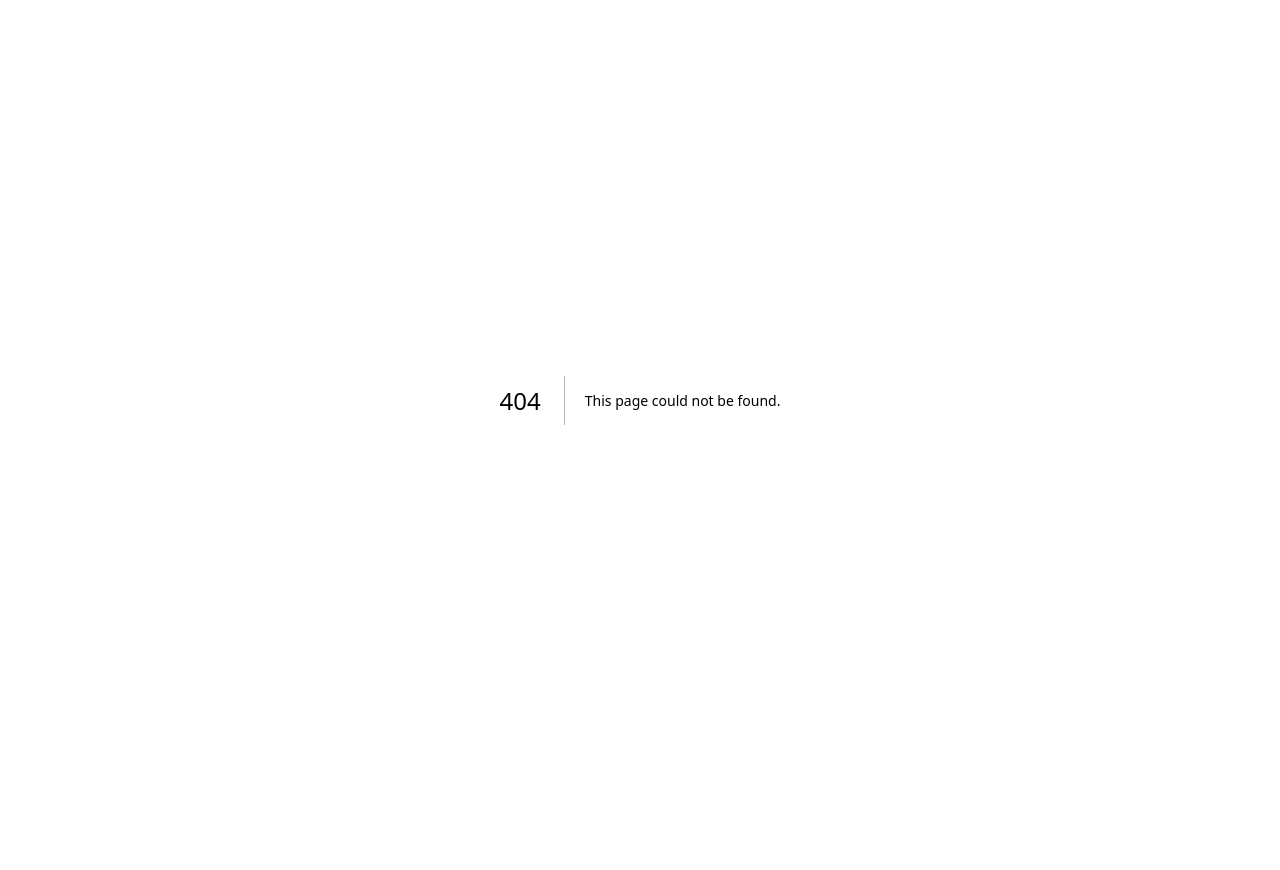
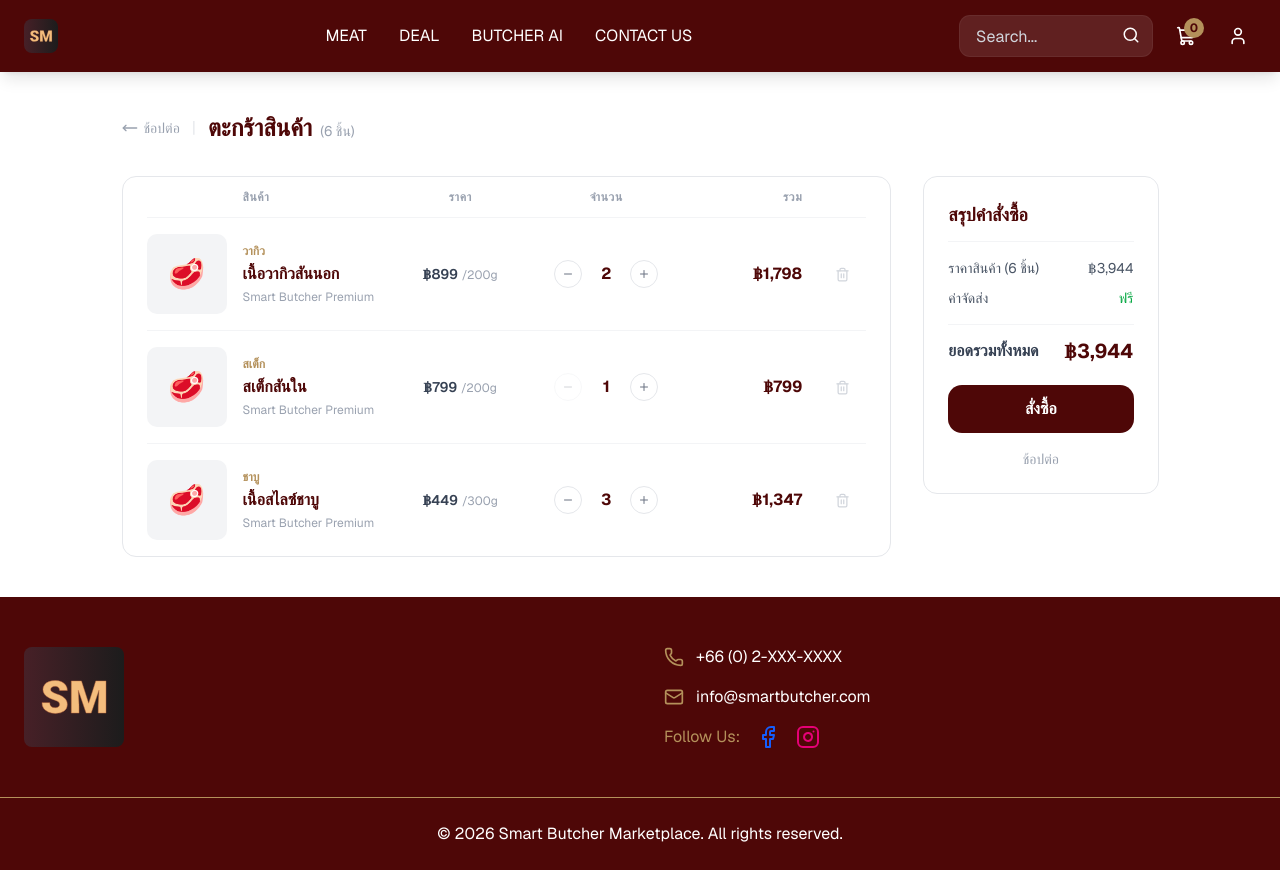
Before and after one commit to aphiwat03/Smart-Butcher-Marketplace, a Next.js app in the folder frontend/: page /cart in a window 1280 px wide. Before the commit this address had no page. Before the commit the page ends 800 px from the top, so only its background shows below. Built offline with nearby package versions, Linux system fonts and the light colour scheme.

Commit message:
feat(cart):mock cart page

```diff
--- /dev/null
+++ b/frontend/app/(main)/cart/page.tsx
@@ -0,0 +1,268 @@
+"use client";
+
+import { useState } from "react";
+import Image from "next/image";
+import Link from "next/link";
+import { Trash2, Minus, Plus, ShoppingBag, MoveLeft } from "lucide-react";
+
+type CartItem = {
+  id: number;
+  name: string;
+  price: number;
+  quantity: number;
+  unit: string;
+  imageUrl: string | null;
+  store: string;
+  category: string;
+};
+
+const MOCK_CART: CartItem[] = [
+  {
+    id: 1,
+    name: "เนื้อวากิวสันนอก",
+    price: 899,
+    quantity: 2,
+    unit: "200g",
+    imageUrl: null,
+    store: "Smart Butcher Premium",
+    category: "วากิว",
+  },
+  {
+    id: 2,
+    name: "สเต็กสันใน",
+    price: 799,
+    quantity: 1,
+    unit: "200g",
+    imageUrl: null,
+    store: "Smart Butcher Premium",
+    category: "สเต็ก",
+  },
+  {
+    id: 3,
+    name: "เนื้อสไลซ์ชาบู",
+    price: 449,
+    quantity: 3,
+    unit: "300g",
+    imageUrl: null,
+    store: "Smart Butcher Premium",
+    category: "ชาบู",
+  },
+];
+
+function CartItemRow({
+  item,
+  onQuantityChange,
+  onRemove,
+}: {
+  item: CartItem;
+  onQuantityChange: (id: number, qty: number) => void;
+  onRemove: (id: number) => void;
+}) {
+  const total = item.price * item.quantity;
+
+  return (
+    <div className="grid grid-cols-[80px_1fr_140px_120px_120px_48px] items-center gap-4 py-4 border-b border-gray-100 last:border-0">
+      {/* รูปสินค้า */}
+      <div className="w-20 h-20 rounded-lg overflow-hidden bg-gray-100 flex-shrink-0 flex items-center justify-center">
+        {item.imageUrl ? (
+          <Image
+            src={item.imageUrl}
+            alt={item.name}
+            width={80}
+            height={80}
+            className="object-cover w-full h-full"
+          />
+        ) : (
+          <span className="text-3xl">🥩</span>
+        )}
+      </div>
+
+      {/* ชื่อและร้าน */}
+      <div className="flex flex-col gap-1 min-w-0">
+        <p className="text-xs text-[#B4915B] font-semibold">{item.category}</p>
+        <Link
+          href={`/product/${item.id}`}
+          className="font-bold text-[#4E0707] hover:underline leading-snug line-clamp-2"
+        >
+          {item.name}
+        </Link>
+        <p className="text-xs text-gray-400">{item.store}</p>
+      </div>
+
+      {/* ราคาต่อหน่วย */}
+      <div className="text-center">
+        <p className="text-sm font-semibold text-gray-700">
+          ฿{item.price.toLocaleString()}
+          <span className="text-xs text-gray-400 font-normal ml-1">
+            /{item.unit}
+          </span>
+        </p>
+      </div>
+
+      {/* Quantity stepper */}
+      <div className="flex items-center justify-center gap-2">
+        <button
+          onClick={() => onQuantityChange(item.id, item.quantity - 1)}
+          disabled={item.quantity <= 1}
+          className="w-7 h-7 rounded-full border border-gray-200 flex items-center justify-center text-gray-500 hover:border-[#4E0707] hover:text-[#4E0707] disabled:opacity-30 disabled:cursor-not-allowed transition-colors"
+        >
+          <Minus size={12} />
+        </button>
+        <span className="w-8 text-center font-bold text-[#4E0707]">
+          {item.quantity}
+        </span>
+        <button
+          onClick={() => onQuantityChange(item.id, item.quantity + 1)}
+          className="w-7 h-7 rounded-full border border-gray-200 flex items-center justify-center text-gray-500 hover:border-[#4E0707] hover:text-[#4E0707] transition-colors"
+        >
+          <Plus size={12} />
+        </button>
+      </div>
+
+      {/* Total */}
+      <div className="text-right">
+        <p className="font-bold text-[#4E0707]">฿{total.toLocaleString()}</p>
+      </div>
+
+      <div className="flex justify-center">
+        <button
+          onClick={() => onRemove(item.id)}
+          className="w-8 h-8 rounded-full flex items-center justify-center text-gray-300 hover:text-red-500 hover:bg-red-50 transition-colors"
+        >
+          <Trash2 size={15} />
+        </button>
+      </div>
+    </div>
+  );
+}
+
+function CartEmpty() {
+  return (
+    <div className="flex flex-col items-center justify-center py-24 gap-4 text-center">
+      <ShoppingBag size={48} className="text-gray-200" />
+      <p className="text-xl font-bold text-gray-300">ตะกร้าของคุณว่างเปล่า</p>
+      <p className="text-sm text-gray-400">
+        เพิ่มสินค้าที่ต้องการแล้วกลับมาที่นี่
+      </p>
+      <Link
+        href="/shop"
+        className="mt-2 bg-[#4E0707] text-white px-6 py-2.5 rounded-xl font-bold text-sm hover:bg-[#3D0505] transition-colors"
+      >
+        เลือกซื้อสินค้า
+      </Link>
+    </div>
+  );
+}
+
+export default function CartPage() {
+  const [items, setItems] = useState<CartItem[]>(MOCK_CART);
+
+  const handleQuantityChange = (id: number, qty: number) => {
+    if (qty < 1) return;
+    setItems((prev) =>
+      prev.map((item) => (item.id === id ? { ...item, quantity: qty } : item)),
+    );
+  };
+
+  const handleRemove = (id: number) => {
+    setItems((prev) => prev.filter((item) => item.id !== id));
+  };
+
+  const subtotal = items.reduce(
+    (sum, item) => sum + item.price * item.quantity,
+    0,
+  );
+  const itemCount = items.reduce((sum, item) => sum + item.quantity, 0);
+
+  return (
+    <main className="mx-auto max-w-7xl px-6 py-10">
+      {/* Header */}
+      <div className="flex items-center gap-3 mb-8">
+        <Link
+          href="/shop"
+          className="flex items-center gap-1.5 text-sm text-gray-400 hover:text-[#4E0707] transition-colors"
+        >
+          <MoveLeft size={16} />
+          ช้อปต่อ
+        </Link>
+        <span className="text-gray-200">|</span>
+        <h1 className="text-2xl font-bold text-[#4E0707]">
+          ตะกร้าสินค้า
+          {items.length > 0 && (
+            <span className="ml-2 text-sm font-normal text-gray-400">
+              ({itemCount} ชิ้น)
+            </span>
+          )}
+        </h1>
+      </div>
+
+      {items.length === 0 ? (
+        <CartEmpty />
+      ) : (
+        <div className="grid grid-cols-1 gap-8 lg:grid-cols-4">
+          <div className="lg:col-span-3">
+            <div className="rounded-xl border border-gray-200 bg-white px-6">
+              {/* Table header */}
+              <div className="grid grid-cols-[80px_1fr_140px_120px_120px_48px] gap-4 py-3 border-b border-gray-100 text-xs font-semibold text-gray-400 uppercase tracking-wider">
+                <div />
+                <div>สินค้า</div>
+                <div className="text-center">ราคา</div>
+                <div className="text-center">จำนวน</div>
+                <div className="text-right">รวม</div>
+                <div />
+              </div>
+
+              {/* Rows */}
+              {items.map((item) => (
+                <CartItemRow
+                  key={item.id}
+                  item={item}
+                  onQuantityChange={handleQuantityChange}
+                  onRemove={handleRemove}
+                />
+              ))}
+            </div>
+          </div>
+
+          {/* ── Order Summary ── */}
+          <div className="lg:col-span-1">
+            <div className="rounded-xl border border-gray-200 bg-white p-6 flex flex-col gap-4 sticky top-24">
+              <h2 className="text-lg font-bold text-[#4E0707] border-b border-gray-100 pb-3">
+                สรุปคำสั่งซื้อ
+              </h2>
+
+              <div className="flex flex-col gap-2.5 text-sm text-gray-600">
+                <div className="flex justify-between">
+                  <span>ราคาสินค้า ({itemCount} ชิ้น)</span>
+                  <span>฿{subtotal.toLocaleString()}</span>
+                </div>
+                <div className="flex justify-between">
+                  <span>ค่าจัดส่ง</span>
+                  <span className="text-green-600 font-medium">ฟรี</span>
+                </div>
+              </div>
+
+              <div className="border-t border-gray-100 pt-3 flex justify-between items-center">
+                <span className="font-bold text-gray-700">ยอดรวมทั้งหมด</span>
+                <span className="text-xl font-bold text-[#4E0707]">
+                  ฿{subtotal.toLocaleString()}
+                </span>
+              </div>
+
+              <button className="w-full bg-[#4E0707] hover:bg-[#3D0505] text-white font-bold py-3 rounded-xl transition-colors mt-1">
+                สั่งซื้อ
+              </button>
+
+              <Link
+                href="/shop"
+                className="text-center text-sm text-gray-400 hover:text-[#4E0707] transition-colors"
+              >
+                ช้อปต่อ
+              </Link>
+            </div>
+          </div>
+        </div>
+      )}
+    </main>
+  );
+}
```
